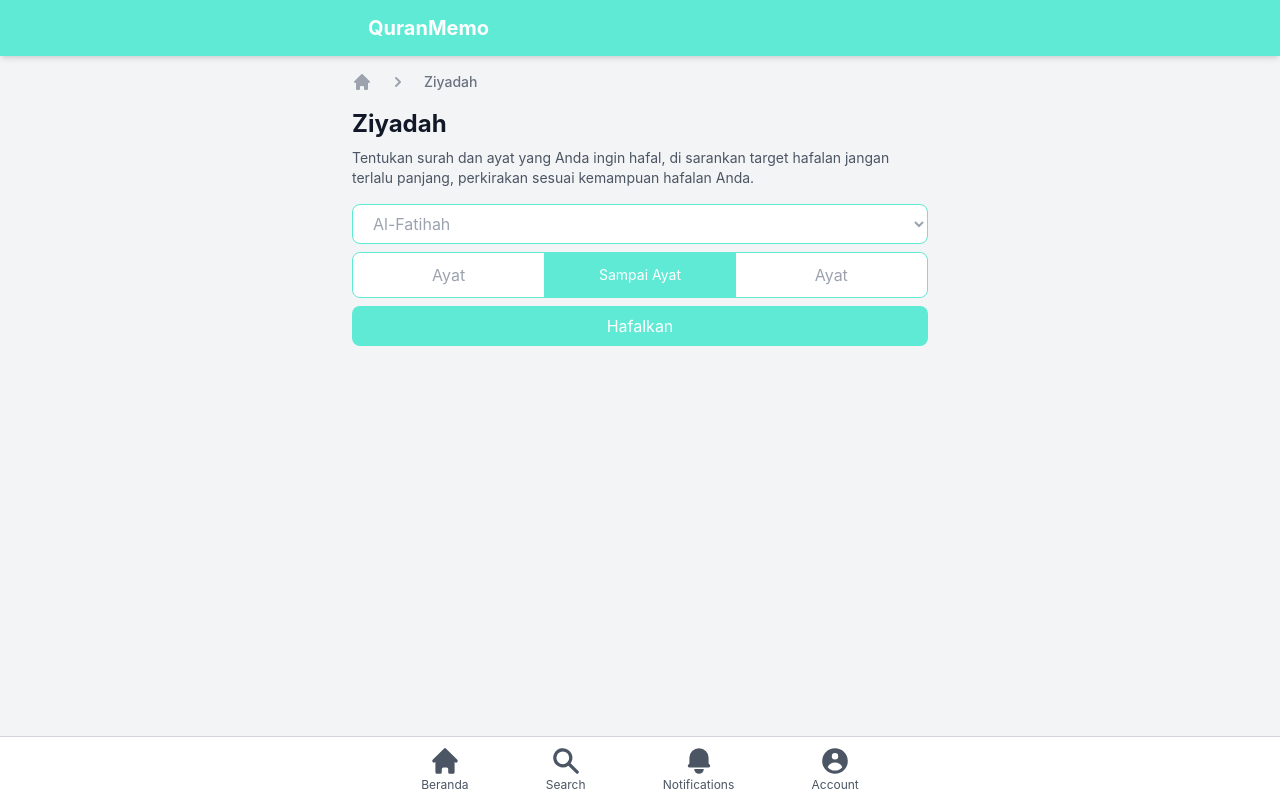
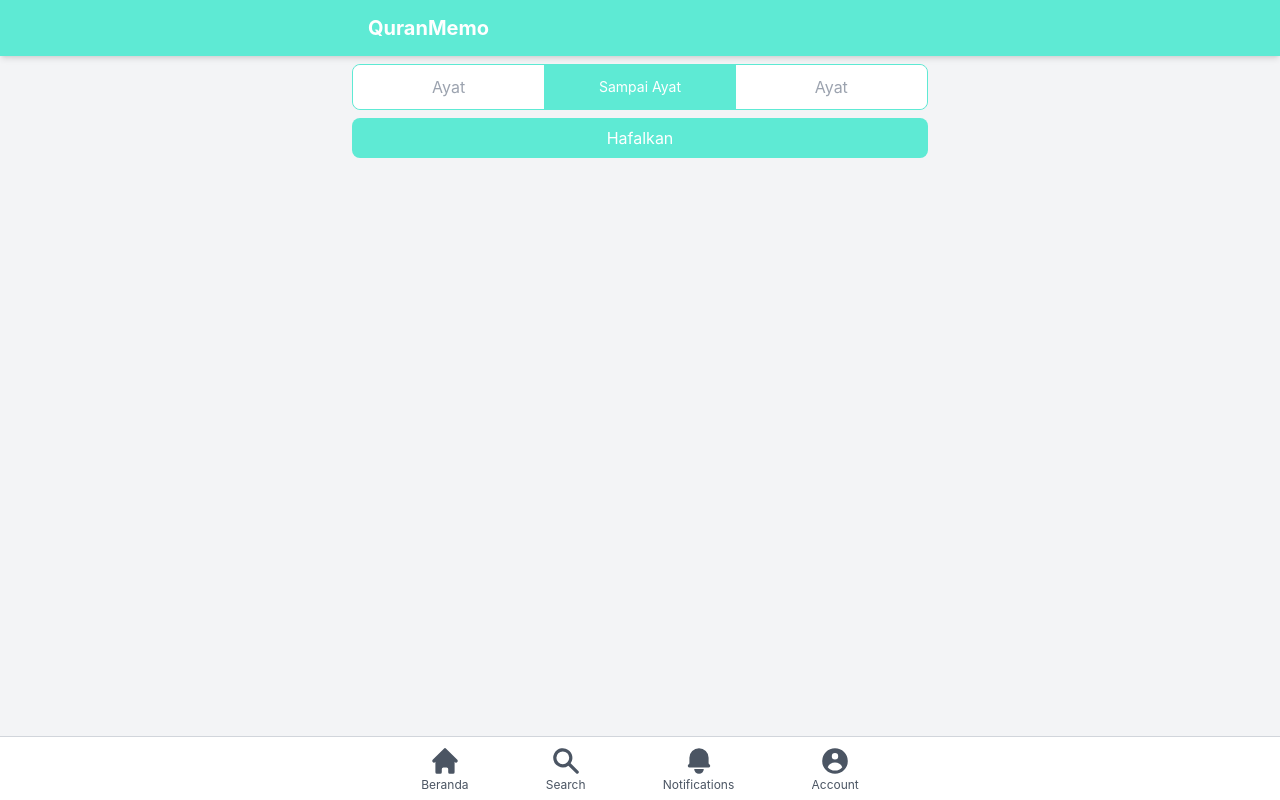
Before and after one commit to rizkianakbar/quran-community, a Next.js app: page /ziyadah in a window 1280 px wide. Built offline with nearby package versions, Linux system fonts and the light colour scheme.

Commit message:
fix: remove the breadcrumbs on ziyadah page

```diff
--- a/pages/ziyadah/index.tsx
+++ b/pages/ziyadah/index.tsx
@@ -1,31 +1,13 @@
-import { PageContent, PageSection } from '@/components/layout/pages';
-import { PageHeader } from '@/components/layout/pages/page-header';
+import { PageContent } from '@/components/layout/pages';
 import { QuranSelect } from '@/components/quran/quran-select';
-import { ButtonBack } from '@/components/ui/button-back';
 import { surahList } from '../../lib/surah/surah-list';
 
 export default function Ziyadah() {
-  const breadcrumbs = [
-    {
-      name: 'Ziyadah',
-      href: '/ziyadah',
-      current: true,
-    },
-  ];
-  const description =
-    'Tentukan surah dan ayat yang Anda ingin hafal, di sarankan target hafalan jangan terlalu panjang, perkirakan sesuai kemampuan hafalan Anda.';
-
   return (
-    <PageSection>
-      <PageHeader
-        backButton={<ButtonBack href="/" />}
-        breadcrumbs={breadcrumbs}
-        description={description}
-        title="Ziyadah"
-      />
+    <section className="flex flex-col flex-1 py-4">
       <PageContent>
         <QuranSelect surahList={surahList} />
       </PageContent>
-    </PageSection>
+    </section>
   );
 }
```
